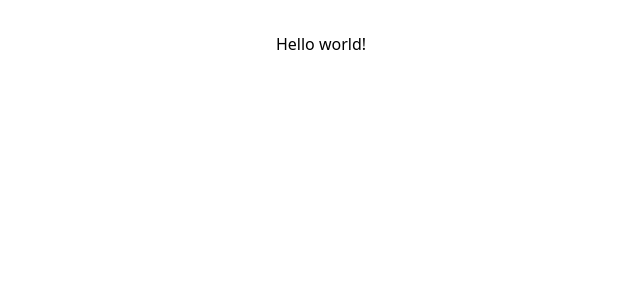
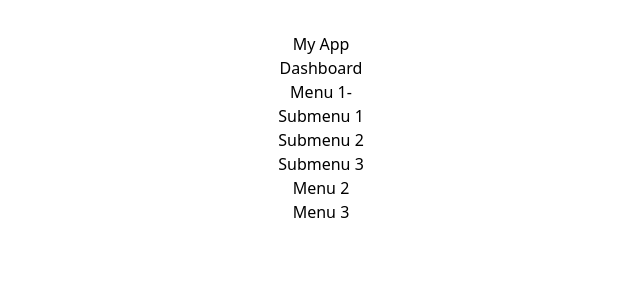
Before and after one commit to kckwon1101/react-sidenav, a React (Vite) app: page / in a window 1280 px wide. Shown: the top 300 px of the page, without its empty margins (319-959 px from the left). Built offline with nearby package versions, Linux system fonts and the light colour scheme.

Commit message:
add sample SideNavBar

```diff
--- a/src/App.jsx
+++ b/src/App.jsx
@@ -1,9 +1,10 @@
 import './App.css'
+import SideNavBar from "@/component/SideNavBar";
 
 function App() {
   return (
     <h1 className="text-3xl font-bold underline">
-      Hello world!
+      <SideNavBar />
     </h1>
   )
 }
--- /dev/null
+++ b/src/component/SideNavBar.jsx
@@ -0,0 +1,35 @@
+import { useState } from 'react';
+
+const SideNavBar = () => {
+  const [collapsed, setCollapsed] = useState(true);
+
+  const toggleCollapsed = () => {
+    setCollapsed(!collapsed);
+  };
+
+  return (
+    <div className="sidenav">
+      <div className="sidenav-header">
+        <h2>My App</h2>
+      </div>
+      <div className="sidenav-menu">
+        <ul>
+          <li>Dashboard</li>
+          <li>
+            <span>Menu 1</span>
+            <span onClick={toggleCollapsed}>{collapsed ? '-' : '+'}</span>
+            {collapsed && <ul className={collapsed ? 'collapsed' : ''}>
+              <li>Submenu 1</li>
+              <li>Submenu 2</li>
+              <li>Submenu 3</li>
+            </ul>}
+          </li>
+          <li>Menu 2</li>
+          <li>Menu 3</li>
+        </ul>
+      </div>
+    </div>
+  );
+};
+
+export default SideNavBar;
```
